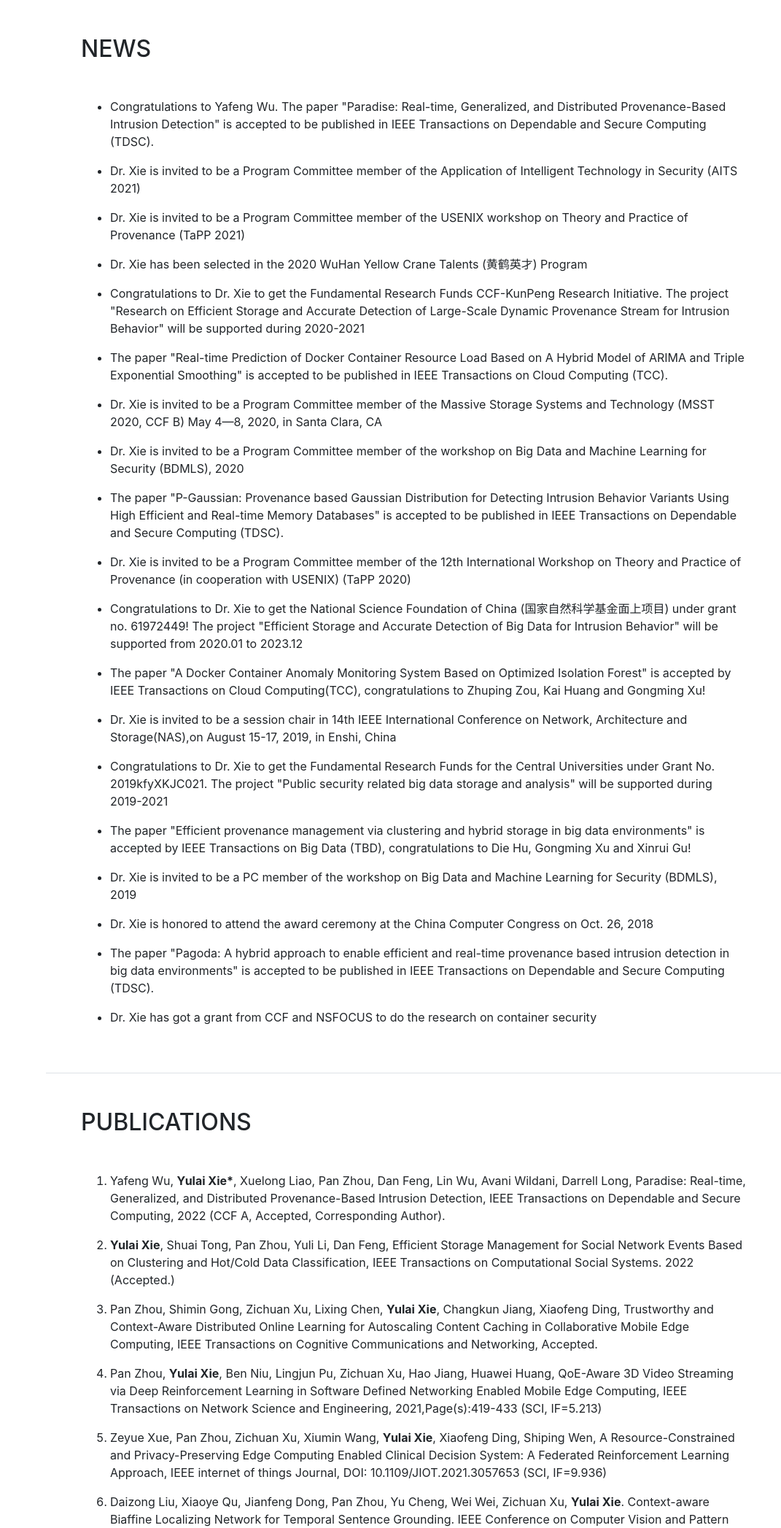
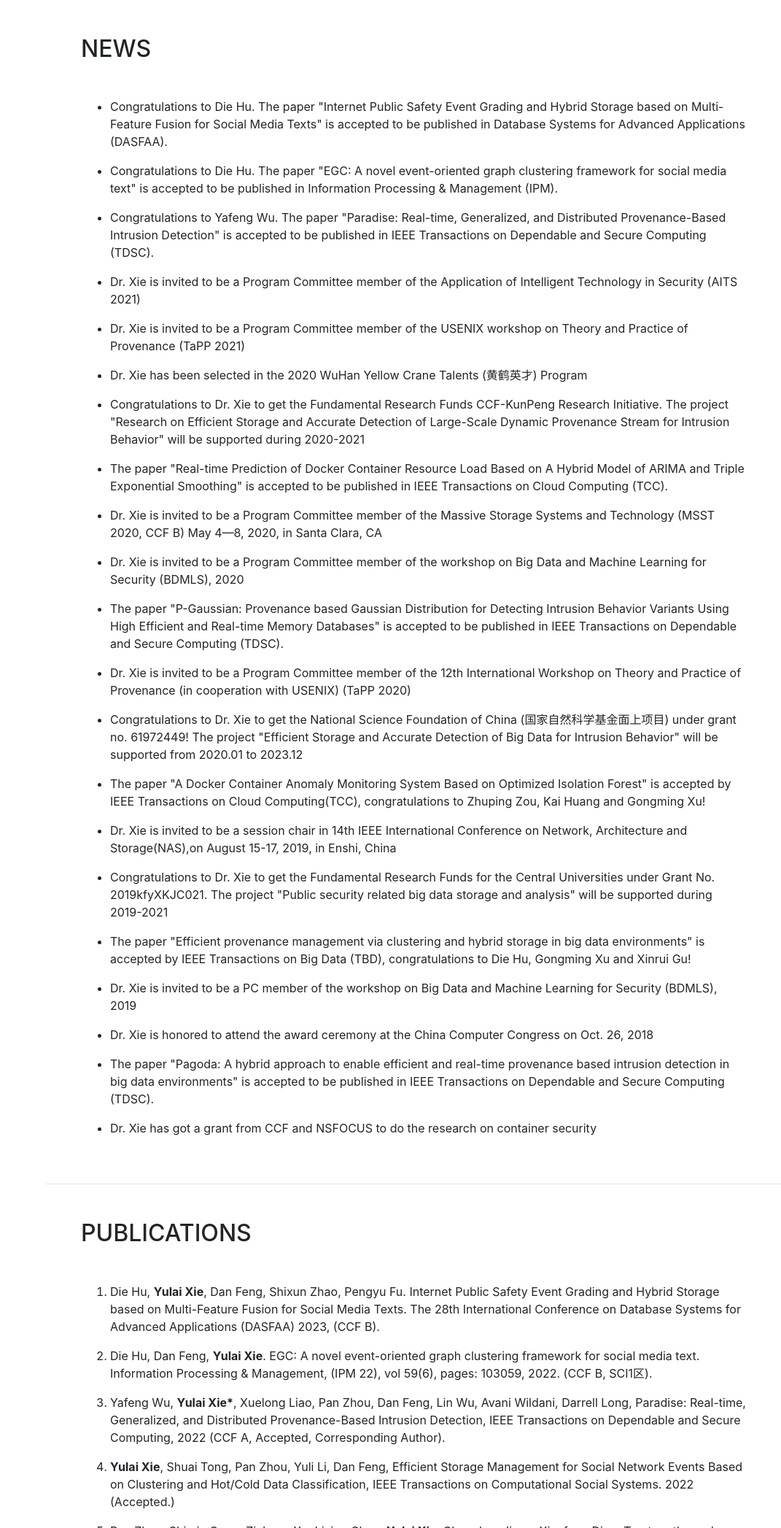
Before and after one commit to yulaixie/yulaixie.github.io, a website with bundled scripts: page index-final.html in a window 1280 px wide. Shown: the part 800-2894 px from the top of the page at 73% size, without its empty margins (209-1280 px from the left). Built offline with nearby package versions, Linux system fonts and the light colour scheme; a web font is replaced by a local one.

Commit message:
Update index-final.html

```diff
--- a/index-final.html
+++ b/index-final.html
@@ -108,6 +108,16 @@
     <h2 class="mb-5">News</h2>
     <ul>
 
+<!--  DASFAA 2023 -->
+<li>
+  <p >Congratulations to Die Hu. The paper "Internet Public Safety Event Grading and Hybrid Storage based on Multi-Feature Fusion for Social Media Texts" is accepted to be published in Database Systems for Advanced Applications (DASFAA).</p>
+</li>
+
+
+<!--  IPM 2022 -->
+<li>
+  <p >Congratulations to Die Hu. The paper "EGC: A novel event-oriented graph clustering framework for social media text" is accepted to be published in Information Processing & Management (IPM).</p>
+</li>
 
 <!--  TDSC 2022 -->
 <li>
@@ -208,6 +218,15 @@
             <div class="resume-item d-flex flex-column flex-md-row mb-5">
               <div class="resume-content mr-auto">
                <ol>
+
+
+	      <li>
+                  <p>Die Hu, <strong>Yulai Xie</strong>, Dan Feng, Shixun Zhao, Pengyu Fu. Internet Public Safety Event Grading and Hybrid Storage based on Multi-Feature Fusion for Social Media Texts. The 28th International Conference on Database Systems for Advanced Applications (DASFAA) 2023, (CCF B).</p>
+              </li>
+
+              <li>
+                  <p>Die Hu, Dan Feng, <strong>Yulai Xie</strong>. EGC: A novel event-oriented graph clustering framework for social media text. Information Processing & Management, (IPM 22), vol 59(6), pages: 103059, 2022. (CCF B, SCI1区).</p>
+              </li>
 
               <li>
                   <p>Yafeng Wu, <strong>Yulai Xie*</strong>, Xuelong Liao, Pan Zhou, Dan Feng, Lin Wu, Avani Wildani, Darrell Long, Paradise: Real-time, Generalized, and Distributed Provenance-Based Intrusion Detection, IEEE Transactions on Dependable and Secure Computing, 2022 (CCF A, Accepted, Corresponding Author).</p>
```
